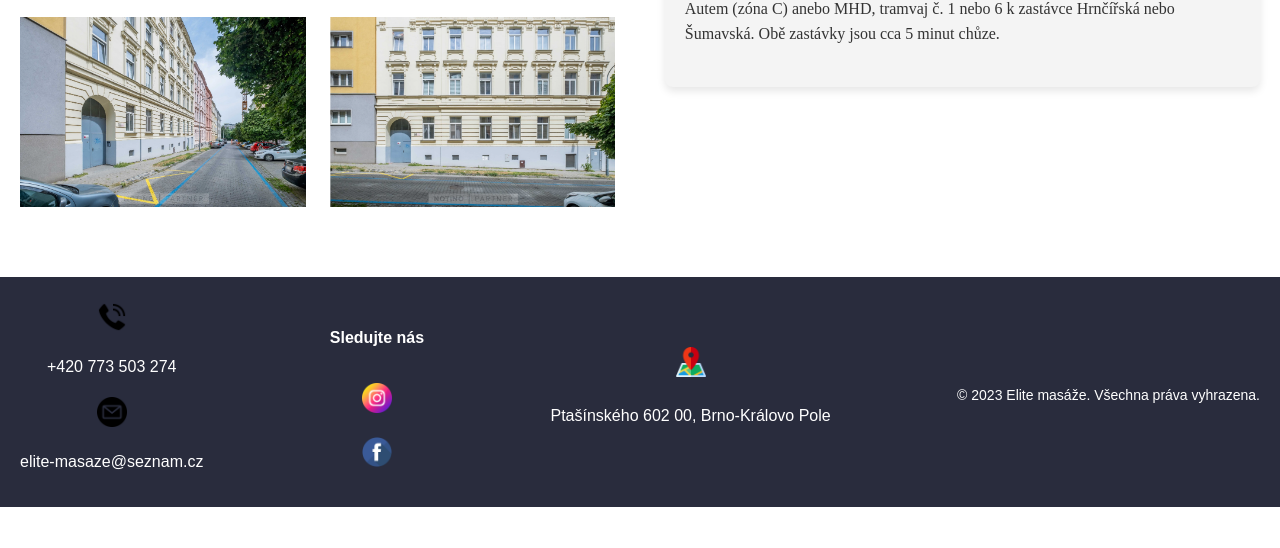
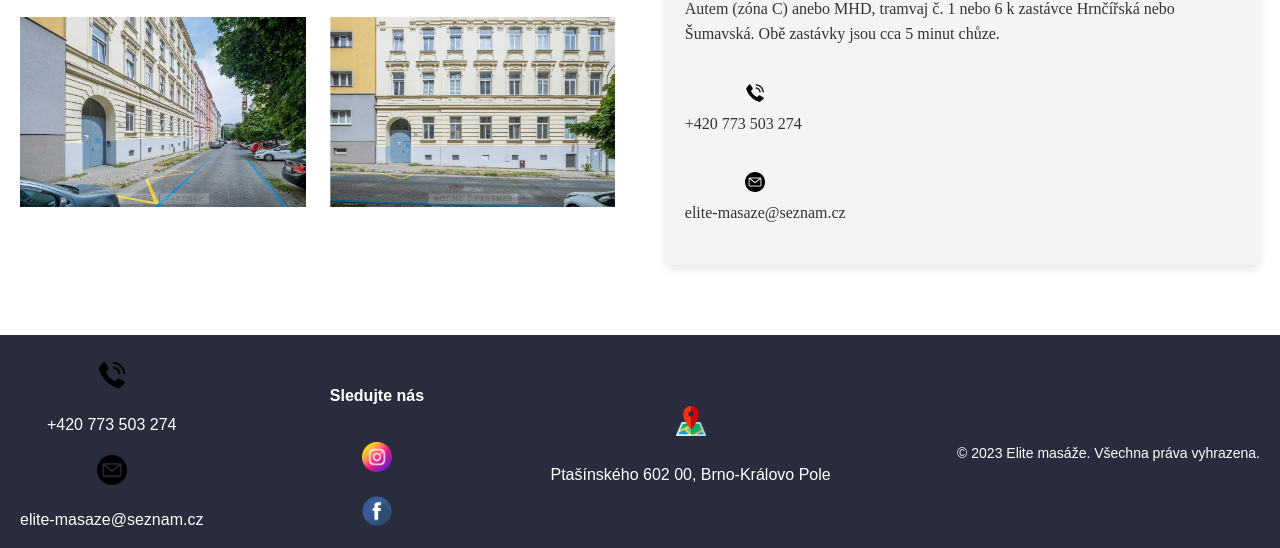
Before and after one commit to KilingHero/Rauf-Project, a website: page contact.html in a window 1280 px wide. Shown: the part 422-970 px from the top of the page. Before the commit the page ends 929 px from the top, so only its background shows below. Drawn offline with Linux system fonts and the light colour scheme.

Commit message:
pridan telefon a email

```diff
--- a/contact.css
+++ b/contact.css
@@ -211,6 +211,11 @@ body {
     word-wrap: break-word;
   }
 
+  .right-column p img{
+    width: 20px;
+    padding-left: 60px;
+  }
+
   .right-column h4 {
     margin-top: 30px;
     font-size: 20px;
--- a/contact.html
+++ b/contact.html
@@ -63,6 +63,14 @@
             Autem (zóna C) anebo MHD, tramvaj č. 1 nebo 6 k zastávce Hrnčířská nebo Šumavská. Obě
             zastávky jsou cca 5 minut chůze.
           </p>
+          <p>
+           <img  src="./images/telephone-call.png" alt="">
+           <br> +420 773 503 274
+          </p>
+          <p>
+           <img  src="./images/email.png" alt="">
+          <br> elite-masaze@seznam.cz
+          </p>
         </div>
       </div>
     </section>
```
